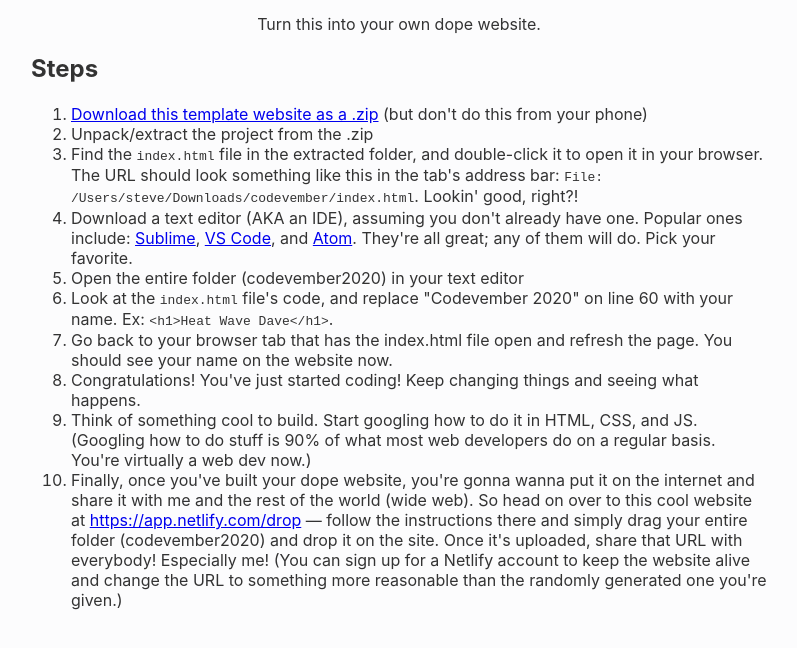
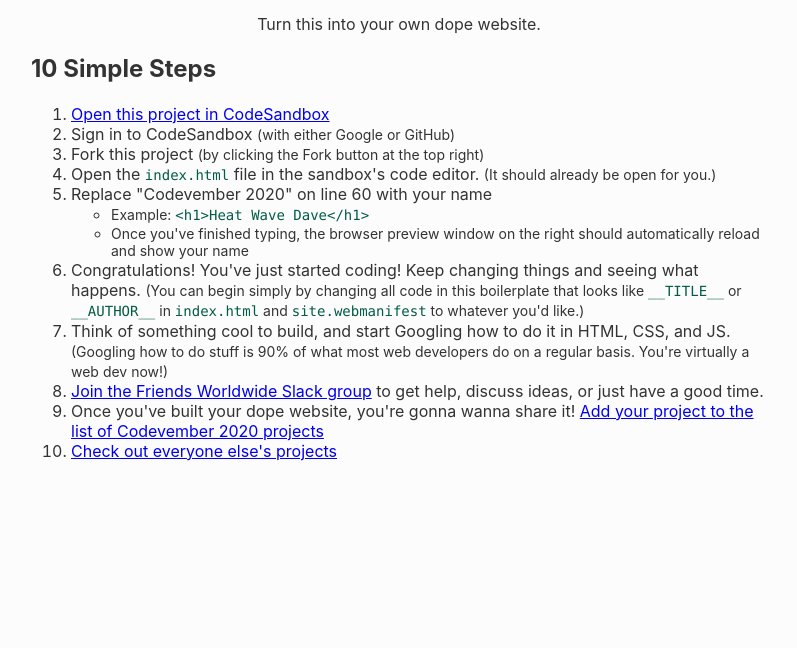
Before and after one commit to davidhartsough/codevember2020, a plain HTML site: page index.html in a window 1280 px wide. Shown: the part 594-1242 px from the top of the page, without its empty margins (241-1038 px from the left). After the commit the page ends 1103 px from the top, so only its background shows below. Drawn offline with Linux system fonts and the light colour scheme.

Commit message:
update steps and replace boilerplate content

```diff
--- a/index.css
+++ b/index.css
@@ -30,6 +30,14 @@ h1 {
 header {
   text-align: center;
 }
+code {
+  font-family: source-code-pro, Menlo, Consolas, "Courier New", monospace;
+  color: #005c43;
+}
+.small,
+code {
+  font-size: 0.875rem;
+}
 #logo {
   display: block;
   width: 100%;
--- a/index.html
+++ b/index.html
@@ -7,31 +7,43 @@
       name="viewport"
       content="width=device-width, minimum-scale=1, initial-scale=1, shrink-to-fit=no"
     />
-    <title>__TITLE__</title>
-    <meta name="description" content="__DESCRIPTION__" />
-    <meta name="keywords" content="__KEYWORDS__" />
-    <meta name="author" content="__AUTHOR__" />
-    <meta property="og:title" content="__TITLE__" />
+    <title>Codevember 2020</title>
+    <meta
+      name="description"
+      content="Take on the Codevember 2020 challenge and build something awesome with code this November!"
+    />
+    <meta
+      name="keywords"
+      content="codevember, 2020, code, November, challenge, project, web, website, program, learn"
+    />
+    <meta name="author" content="David Hartsough" />
+    <meta property="og:title" content="Codevember 2020" />
     <meta property="og:type" content="website" />
-    <meta property="og:url" content="https://example.com" />
-    <meta property="og:image" content="https://example.com/logo512.png" />
+    <meta property="og:url" content="https://codevember2020.netlify.com" />
+    <meta
+      property="og:image"
+      content="https://codevember2020.netlify.com/logo512.png"
+    />
     <meta property="og:image:type" content="image/png" />
-    <meta property="og:image:alt" content="__TITLE__ logo" />
+    <meta property="og:image:alt" content="Codevember logo" />
     <meta property="og:locale" content="en_US" />
-    <meta property="og:description" content="__DESCRIPTION__" />
-    <meta property="og:site_name" content="__TITLE__" />
+    <meta
+      property="og:description"
+      content="Take on the Codevember 2020 challenge and build something awesome with code this November!"
+    />
+    <meta property="og:site_name" content="Codevember 2020" />
     <script type="application/ld+json">
       {
         "@context": "https://schema.org/",
         "@type": "WebSite",
-        "name": "__TITLE__",
-        "url": "https://example.com",
-        "keywords": "__KEYWORDS__",
-        "description": "__DESCRIPTION__",
-        "image": "https://example.com/logo512.png",
+        "name": "Codevember 2020",
+        "url": "https://codevember2020.netlify.com",
+        "keywords": "codevember, 2020, code, November, challenge, project, web, website, program, learn",
+        "description": "Take on the Codevember 2020 challenge and build something awesome with code this November!",
+        "image": "https://codevember2020.netlify.com/logo512.png",
         "author": {
           "@type": "Person",
-          "name": "__AUTHOR__"
+          "name": "David Hartsough"
         }
       }
     </script>
@@ -47,9 +59,9 @@
     <meta name="msapplication-TileColor" content="#1d201f" />
     <meta name="theme-color" content="#1d201f" />
     <meta name="mobile-web-app-capable" content="yes" />
-    <meta name="application-name" content="__TITLE__" />
+    <meta name="application-name" content="Codevember 2020" />
     <meta name="apple-mobile-web-app-capable" content="yes" />
-    <meta name="apple-mobile-web-app-title" content="__TITLE__" />
+    <meta name="apple-mobile-web-app-title" content="Codevember 2020" />
     <meta name="apple-mobile-web-app-status-bar-style" content="black" />
     <meta name="format-detection" content="telephone=no" />
     <link rel="stylesheet" type="text/css" href="./index.css" />
@@ -57,67 +69,86 @@
   <body>
     <main>
       <header>
-        <h1>Codevember 2020</h1>
+        <h1 id="title">Codevember 2020</h1>
         <img id="logo" src="./logo512.png" alt="logo" />
         <p>Turn this into your own dope website.</p>
       </header>
-      <h2>Steps</h2>
+      <h2>10 Simple Steps</h2>
       <ol>
         <li>
           <a
-            href="https://github.com/davidhartsough/codevember2020/archive/main.zip"
+            href="https://codesandbox.io/s/codevember-2020-2oi9p?file=/index.html"
             target="_blank"
-            >Download this template website as a .zip</a
           >
-          (but don't do this from your phone)
-        </li>
-        <li>Unpack/extract the project from the .zip</li>
-        <li>
-          Find the <code>index.html</code> file in the extracted folder, and
-          double-click it to open it in your browser. The URL should look
-          something like this in the tab's address bar:
-          <code>File: /Users/steve/Downloads/codevember/index.html</code>.
-          Lookin' good, right?!
+            Open this project in CodeSandbox
+          </a>
         </li>
         <li>
-          Download a text editor (AKA an IDE), assuming you don't already have
-          one. Popular ones include:
-          <a href="https://www.sublimetext.com/" target="_blank">Sublime</a>,
-          <a href="https://code.visualstudio.com/" target="_blank">VS Code</a>,
-          and <a href="https://atom.io/" target="_blank">Atom</a>. They're all
-          great; any of them will do. Pick your favorite.
-        </li>
-        <li>Open the entire folder (codevember2020) in your text editor</li>
-        <li>
-          Look at the <code>index.html</code> file's code, and replace
-          "Codevember 2020" on line 60 with your name. Ex:
-          <code>&lt;h1&gt;Heat Wave Dave&lt;/h1&gt;</code>.
+          Sign in to CodeSandbox
+          <span class="small"> (with either Google or GitHub) </span>
         </li>
         <li>
-          Go back to your browser tab that has the index.html file open and
-          refresh the page. You should see your name on the website now.
+          Fork this project
+          <span class="small">
+            (by clicking the Fork button at the top right)
+          </span>
+        </li>
+        <li>
+          Open the <code>index.html</code> file in the sandbox's code editor.
+          <span class="small">(It should already be open for you.)</span>
+        </li>
+        <li>
+          Replace "Codevember 2020" on line 60 with your name
+          <ul>
+            <li>
+              <span class="small">Example: </span>
+              <code>&lt;h1&gt;Heat Wave Dave&lt;/h1&gt;</code>
+            </li>
+            <li class="small">
+              Once you've finished typing, the browser preview window on the
+              right should automatically reload and show your name
+            </li>
+          </ul>
         </li>
         <li>
           Congratulations! You've just started coding! Keep changing things and
           seeing what happens.
+          <span class="small">
+            (You can begin simply by changing all code in this boilerplate that
+            looks like <code>__TITLE__</code> or <code>__AUTHOR__</code> in
+            <code>index.html</code> and <code>site.webmanifest</code> to
+            whatever you'd like.)
+          </span>
         </li>
         <li>
-          Think of something cool to build. Start googling how to do it in HTML,
-          CSS, and JS. (Googling how to do stuff is 90% of what most web
-          developers do on a regular basis. You're virtually a web dev now.)
+          Think of something cool to build, and start Googling how to do it in
+          HTML, CSS, and JS.
+          <span class="small">
+            (Googling how to do stuff is 90% of what most web developers do on a
+            regular basis. You're virtually a web dev now!)
+          </span>
         </li>
         <li>
-          Finally, once you've built your dope website, you're gonna wanna put
-          it on the internet and share it with me and the rest of the world
-          (wide web). So head on over to this cool website at
-          <a href="https://app.netlify.com/drop" target="_blank"
-            >https://app.netlify.com/drop</a
+          <a
+            href="https://join.slack.com/t/friendsworldwide/shared_invite/zt-5kvvpz2a-mUWEut6Roud2C8frURrCcQ"
+            target="_blank"
+            >Join the Friends Worldwide Slack group</a
           >
-          — follow the instructions there and simply drag your entire folder
-          (codevember2020) and drop it on the site. Once it's uploaded, share
-          that URL with everybody! Especially me! (You can sign up for a Netlify
-          account to keep the website alive and change the URL to something more
-          reasonable than the randomly generated one you're given.)
+          to get help, discuss ideas, or just have a good time.
+        </li>
+        <li>
+          Once you've built your dope website, you're gonna wanna share it!
+          <a href="https://forms.gle/QRgKSpjKsjHYjPei7" target="_blank">
+            Add your project to the list of Codevember 2020 projects
+          </a>
+        </li>
+        <li>
+          <a
+            href="https://docs.google.com/spreadsheets/d/1mtB901s23fh_NSshC3h2_gXz_TsvtTIJ9dbYcY5893w/edit?usp=sharing"
+            target="_blank"
+          >
+            Check out everyone else's projects
+          </a>
         </li>
       </ol>
     </main>
--- a/index.js
+++ b/index.js
@@ -1,4 +1,7 @@
 const logo = document.getElementById("logo");
+const title = document.getElementById("title");
+const originalTitleText = title.innerText;
+
 const audio = new Audio("sound.mp3");
 
 const getRandomNumber = (min, max) => Math.floor(Math.random() * max + min);
@@ -8,6 +11,11 @@ function doThing() {
   audio.play();
   const backgroundColor = `hsl(${getRandomNumber(1, 359)}, 100%, 50%)`;
   document.body.style.backgroundColor = backgroundColor;
+  if (title.innerText === originalTitleText) {
+    title.innerText = "#codevember2020";
+  } else {
+    title.innerText = originalTitleText;
+  }
 }
 
 logo.addEventListener("click", doThing);
```
Also changed, not shown: safari-pinned-tab.svg, site.webmanifest, 1 other file.
